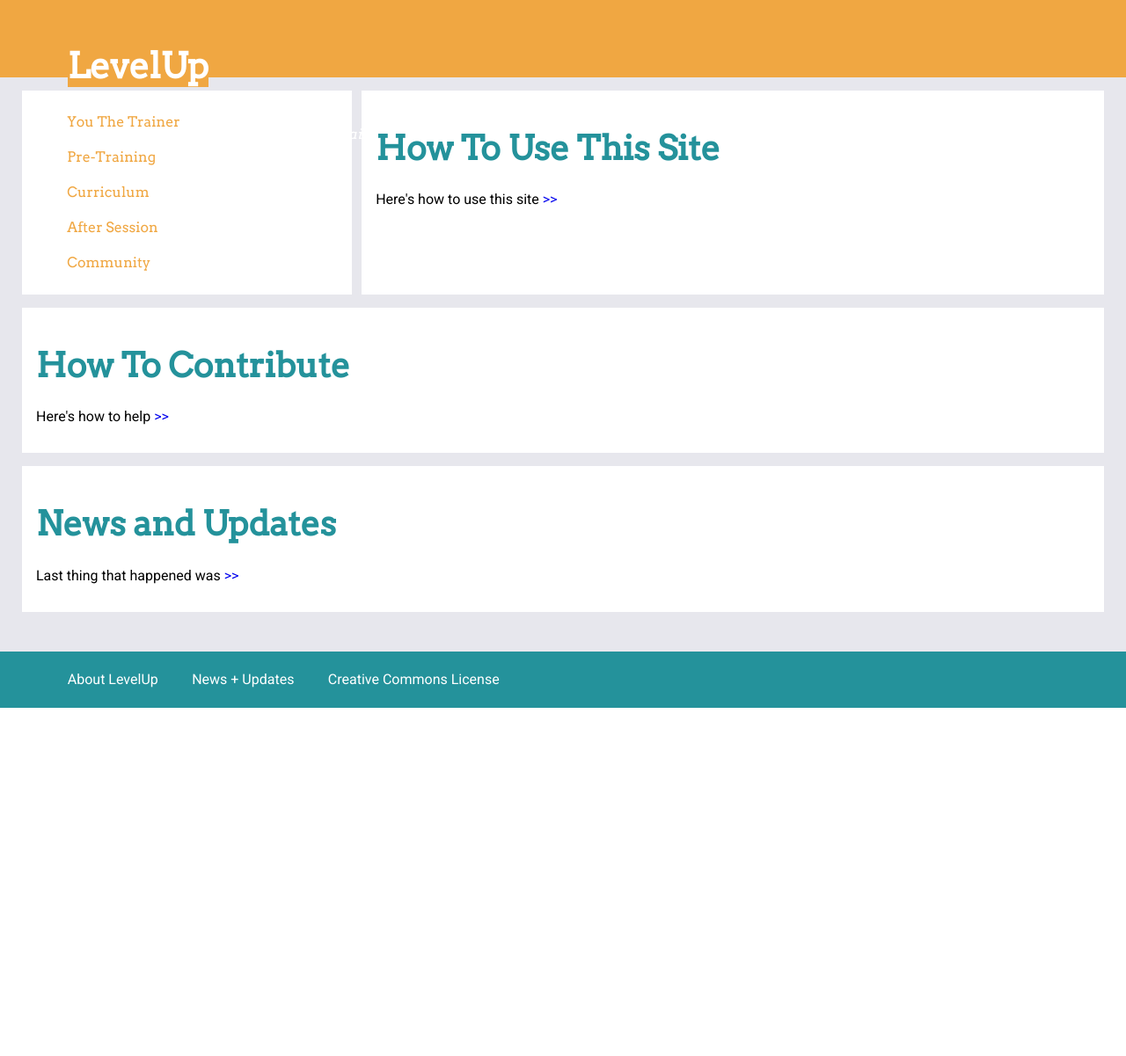
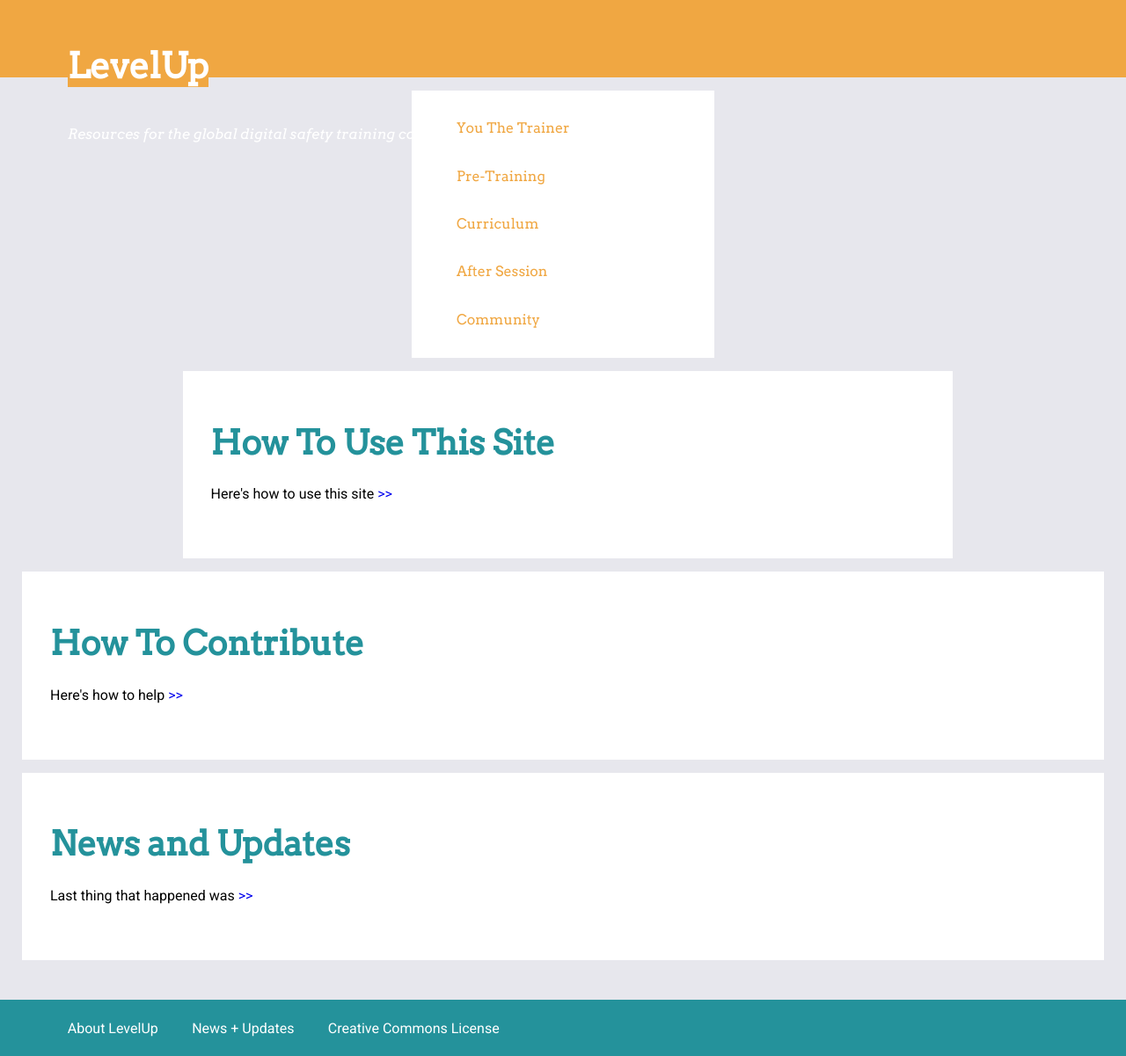
Before and after one commit to levelupcc/level-up, a Jekyll site: the page built from index.html, in a window 1280 px wide. Shown: the whole page at 88% size. Built offline with Jekyll 4.4.1, drawn with Linux system fonts in a browser that asks for light colours; before the commit the page ends 900 px from its top, so only the background shows below that.

Commit message:
fix padding

```diff
--- a/css/main.css
+++ b/css/main.css
@@ -397,7 +397,7 @@
 
 .menu {
   font: "Arvo", serif;
-  line-height: 1.1; }
+  line-height: 2; }
 
 .menu ul {
   font-size: .9rem;
@@ -423,20 +423,17 @@
   margin-right: 32rem; }
 
 .nav-block {
-  -webkit-flex-basis: 30.5%;
-      -ms-flex-preferred-size: 30.5%;
-          flex-basis: 30.5%;
+  -webkit-flex-basis: 28%;
+      -ms-flex-preferred-size: 28%;
+          flex-basis: 28%;
   margin-bottom: 15px; }
-
-.nav-block > .menu > li {
-  padding: .7rem; }
 
 .section-block, .section-block_top {
   -webkit-flex-basis: 100%;
       -ms-flex-preferred-size: 100%;
           flex-basis: 100%;
   margin-bottom: 15px;
-  padding: 1rem; }
+  padding: 2rem 2rem 3rem; }
 
 .section-block_top {
   -webkit-flex-basis: 66%;
@@ -460,7 +457,7 @@
   -webkit-align-items: stretch;
       -ms-flex-align: stretch;
           align-items: stretch;
-  min-height: 31.9rem;
+  min-height: 35rem;
   padding: 15px 25px 30px; }
 
 .site-footer {
```
Also changed, not shown: _sass/_core.scss (+4 -8 lines).
